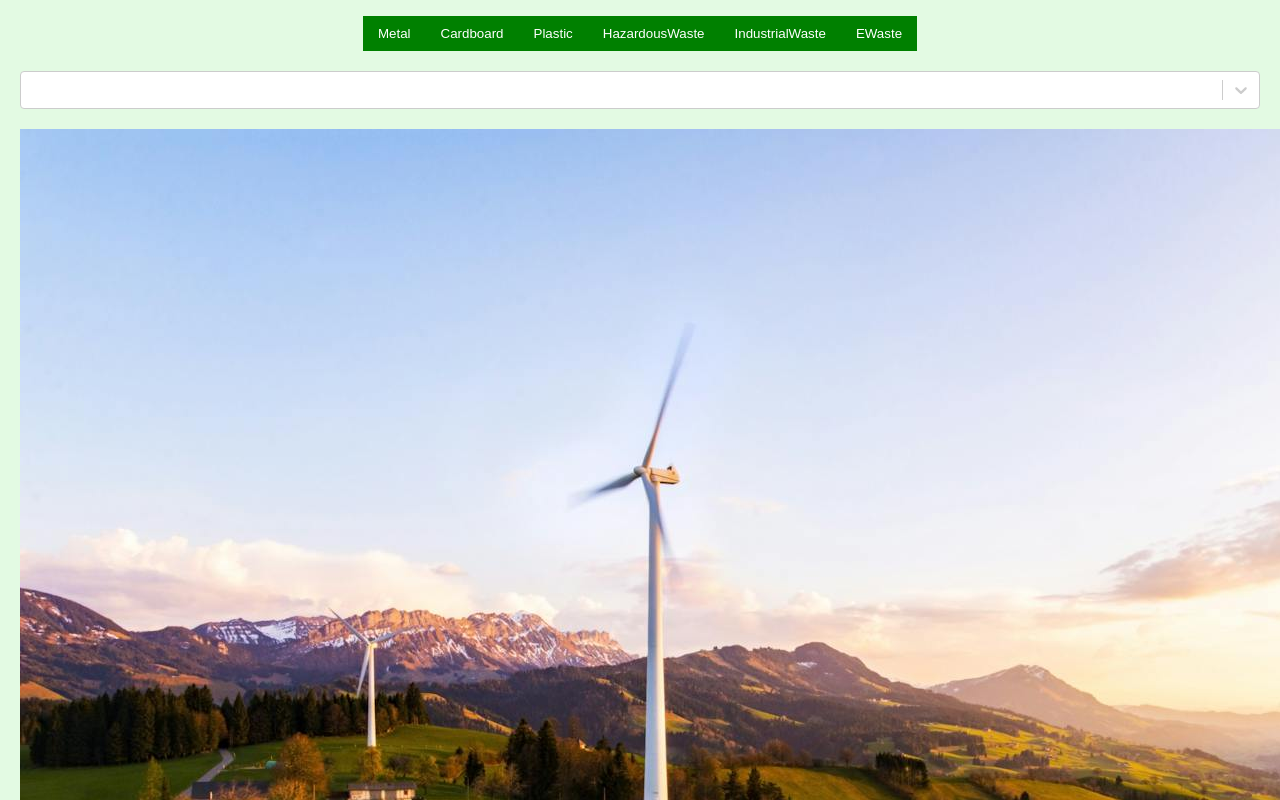
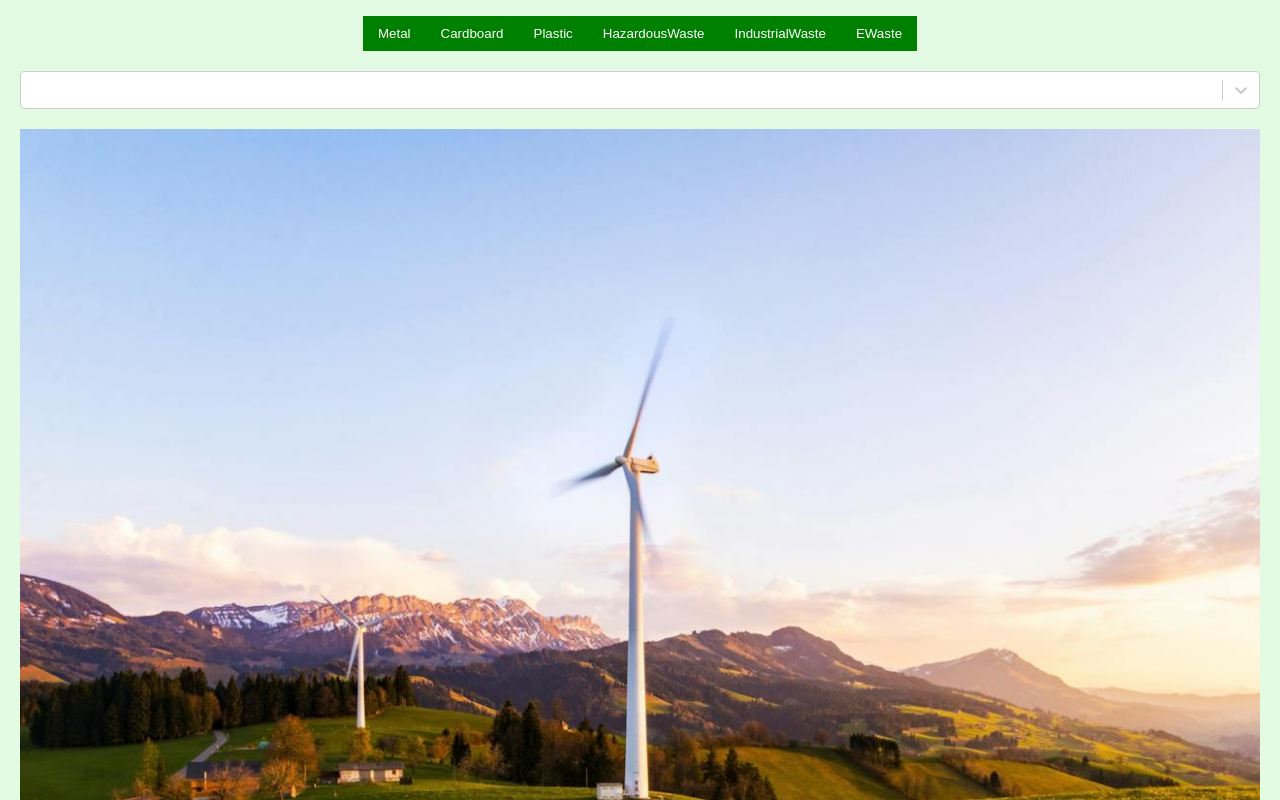
Before and after one commit to MomoSaidu/recycleme, a React (Create React App) app: page /recycle-item in a window 1280 px wide. Shown: the part 380-1180 px from the top of the page. Built offline with nearby package versions, Linux system fonts and the light colour scheme.

Commit message:
last commit

```diff
--- a/src/App.css
+++ b/src/App.css
@@ -364,10 +364,13 @@ h3,
   border-radius: 4px;
 }
 
+.remove-from-cart:hover {
+  background-color: #ff3333; /* Change the background color on hover */
+}
+
 .add-to-cart:hover,
-.remove-from-cart:hover,
 .checkout:hover {
-  background-color: #45a049;
+  background-color:  rgba(137, 14, 253, 0.50);
 }
 
 .total {
--- a/src/component/About.js
+++ b/src/component/About.js
@@ -108,7 +108,7 @@ function About() {
               <a href="mailto:RecycleNow@..." className="contact-link">
                 RecycleNow@...
               </a>
-              .
+
             </p>
           </div>
         </div>
--- a/src/component/RecycleItem.js
+++ b/src/component/RecycleItem.js
@@ -18,7 +18,7 @@ const RecycleItem = () => {
   // Fetch data from the API when the component mounts
   const fetchData = async () => {
     try {
-      const response = await fetch('/api.json');
+      const response = await fetch('/api.json')
 
       if (!response.ok) {
         throw new Error(`Failed to fetch data: ${response.statusText}`);
@@ -124,9 +124,16 @@ const RecycleItem = () => {
           )}
 
           {/* Image container */}
-          <div className="image-container">
-            <img src="/RecycleItemImage.jpg" alt="Background" />
-          </div>
+          <div className="row">
+            <div className="col">
+              <img
+                src="/RecycleItemImage.jpg"
+                alt="Background"
+                className="img-fluid"
+                style={{ maxWidth: '100%' }}
+              />
+            </div>
+        </div>
         </div>
       )}
     </div>
--- a/src/component/Shop.js
+++ b/src/component/Shop.js
@@ -167,12 +167,13 @@ const Shop = () => {
               billingAddress
               shippingAddress
               amount={calculateTotal() * 100} // amount in cents
-              name="Your Shop Name"
-              description="Purchase Description"
-              image="path_to_your_logo_image"
+              name="RecycleNow"
+              description="Thank you for your Support!"
+              image=""
             >
               <button className="checkout">Complete Purchase</button>
             </StripeCheckout>
+
             {/* Button to close the checkout modal */}
             <button className="checkout" onClick={closeCheckout}>
               Close
```
